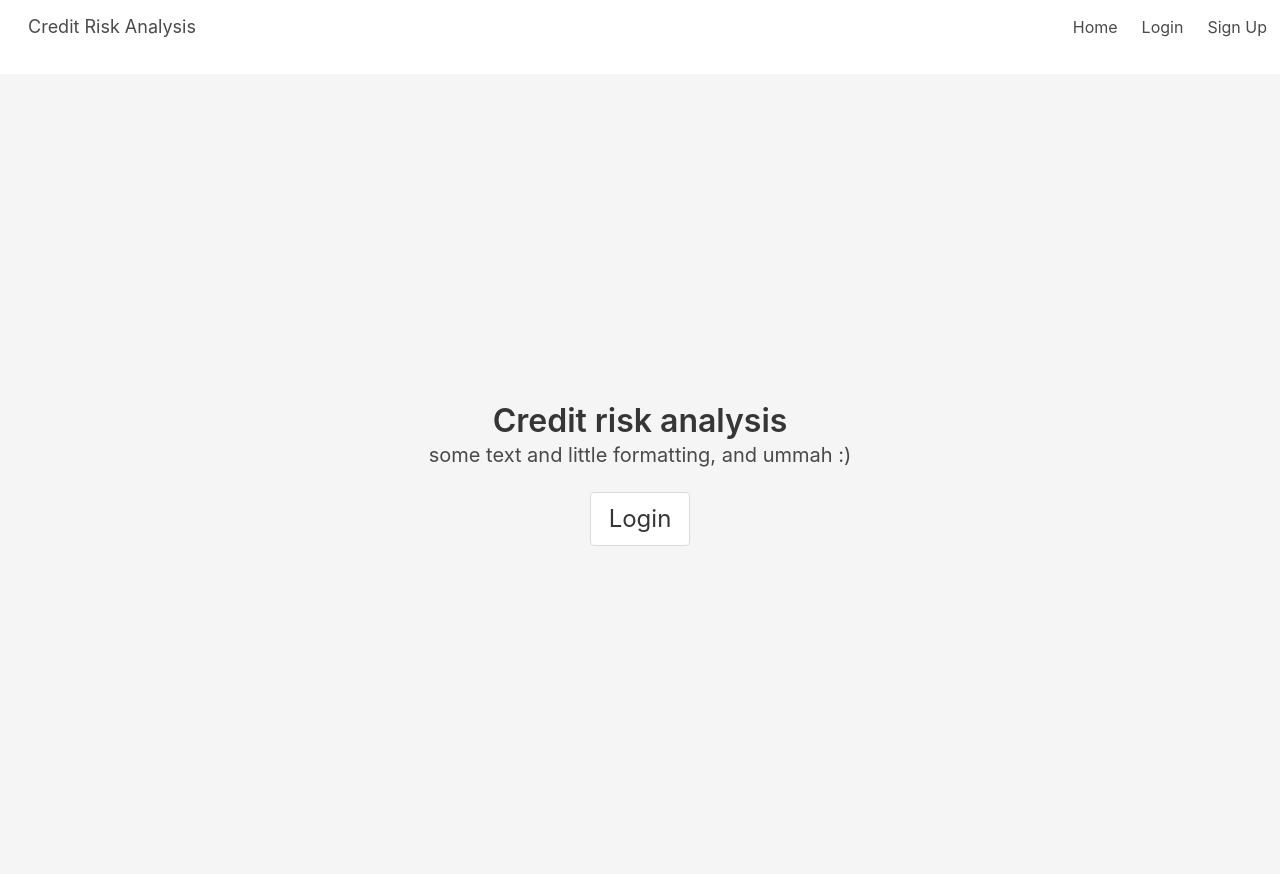
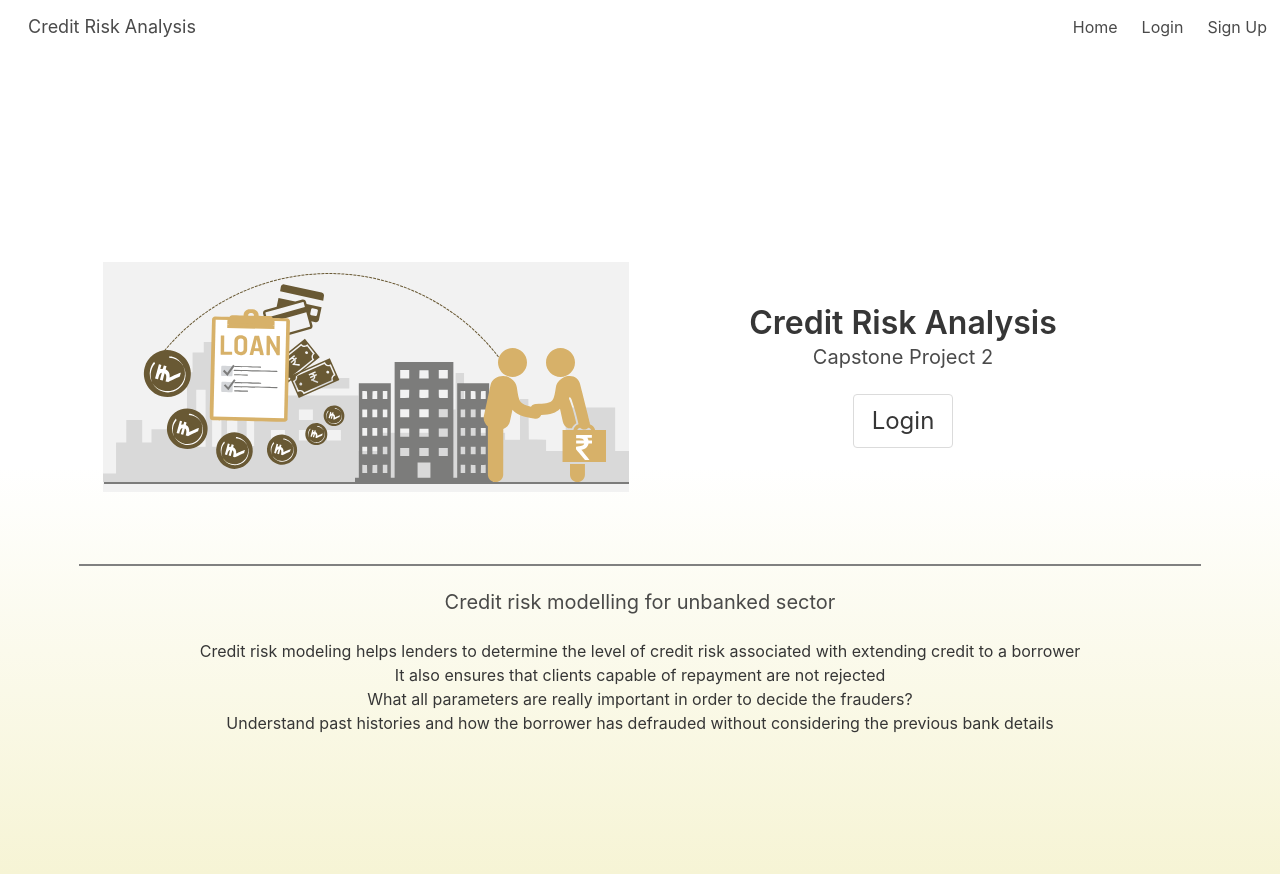
Before and after one commit to himanshunikhare-zz/Credit-risk-analysis, a Flask app: page / in a window 1280 px wide. Run offline with Flask 2, Linux system fonts and the light colour scheme; some libraries are stand-ins or nearby versions.

Commit message:
UI Updated

```diff
--- a/csv_files/formID.csv
+++ b/csv_files/formID.csv
@@ -1,6 +1,6 @@
 labelName,id,type,value
-Name,NAME_CONTRACT_TYPE-1,radio,updated
-Gender,CODE_GENDER-1,radio,updated
+Name,NAME_CONTRACT_TYPE-1,radio,Jatin JJ
+Gender,CODE_GENDER-1,radio,Female
 Realty,FLAG_OWN_REALTY-1,radio,updated
 Children Count,CNT_CHILDREN,dropdown,2
 Income total,AMT_INCOME_TOTAL,textbox,updated
--- a/project/main.py
+++ b/project/main.py
@@ -1,7 +1,7 @@
 from flask import Blueprint, render_template, redirect, url_for, request, flash
 from flask_login import login_required, current_user
 from . import db
-
+import random
 from project import forms
 from flask_sqlalchemy import SQLAlchemy
 
@@ -34,4 +34,4 @@ def profile_post():
 @main.route('/result')
 @login_required
 def result():
-    return render_template('result.html')
+    return render_template('result.html', score=random.randint(0,2), name=current_user.name)
--- a/project/static/css/main.css
+++ b/project/static/css/main.css
@@ -13,3 +13,11 @@ hr{
 .custom-hr{
   background-color: lavender;
 }
+
+.BlackMe{
+  background: linear-gradient(to bottom, #ffffff 49%, #f6f4d5 100%)!important;
+}
+
+.bg-image{
+  background-image: url(./background.svg) !important;
+}
--- a/project/templates/base.html
+++ b/project/templates/base.html
@@ -64,7 +64,7 @@
             </div>
         </div>
     </nav>
-    <section class="hero is-light is-fullheight">
+    <section class="hero is-light is-fullheight BlackMe">
 
         <div class="hero-body">
             <div class="container has-text-centered">
--- a/project/templates/index.html
+++ b/project/templates/index.html
@@ -1,13 +1,41 @@
 {% extends "base.html" %}
 
 {% block content %}
+<section class="hero">
+  <div class="hero-body">
+    <img src="../static/css/background.svg" alt="" srcset="">
+
+    <div class="container">
       <h1 class="title">
-  Credit risk analysis
+        Credit Risk Analysis
       </h1>
       <h2 class="subtitle">
-    some text and little formatting, and ummah :)
+        Capstone Project 2
       </h2>
       <a id="loginButton" href="{{ url_for('auth.login') }}" class="button is-6 is-large">
         Login
       </a>
+    </div>
+  </div>
+</section>
+
+
+<hr>
+<section class="is-left">
+<h2 class='subtitle'>Credit risk modelling for unbanked sector
+</h2>
+<ul>
+  <li>Credit risk modeling helps lenders to determine the level of credit risk associated with extending credit to a borrower
+  </li>
+  <li>It also ensures that clients capable of repayment are not rejected
+  </li>
+  <li>What all parameters are really important in order to decide the frauders?
+  </li>
+  <li>Understand past histories and how the borrower has defrauded without considering the previous
+    bank details
+    </li>
+</ul>
+
+</section>
+
 {% endblock %}
```
Also changed, not shown: project/templates/result.html (+25 -1 lines), project/db.sqlite, project/static/css/background.svg (added), 1 other file. Lines whose indentation alone changed are shown as unchanged.
